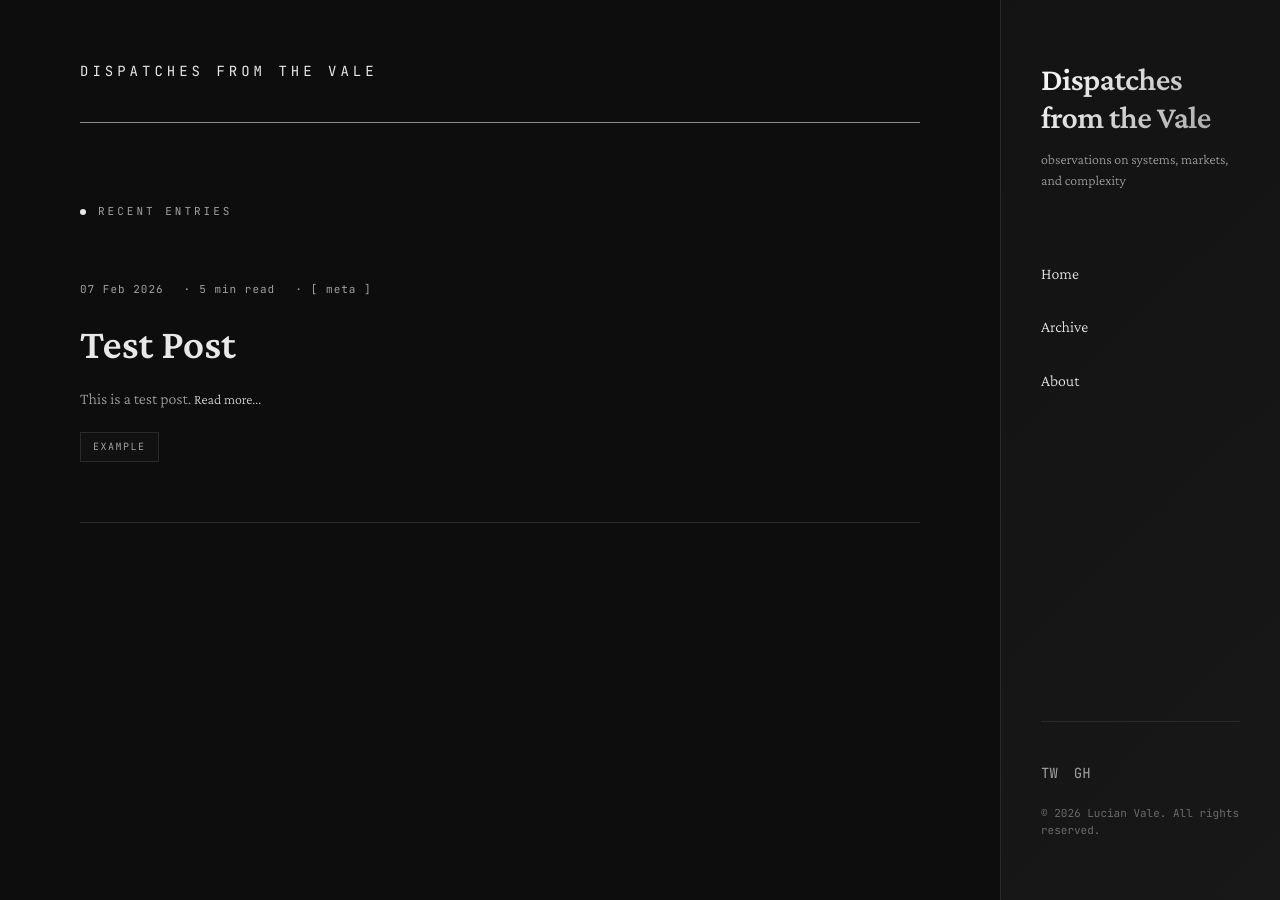
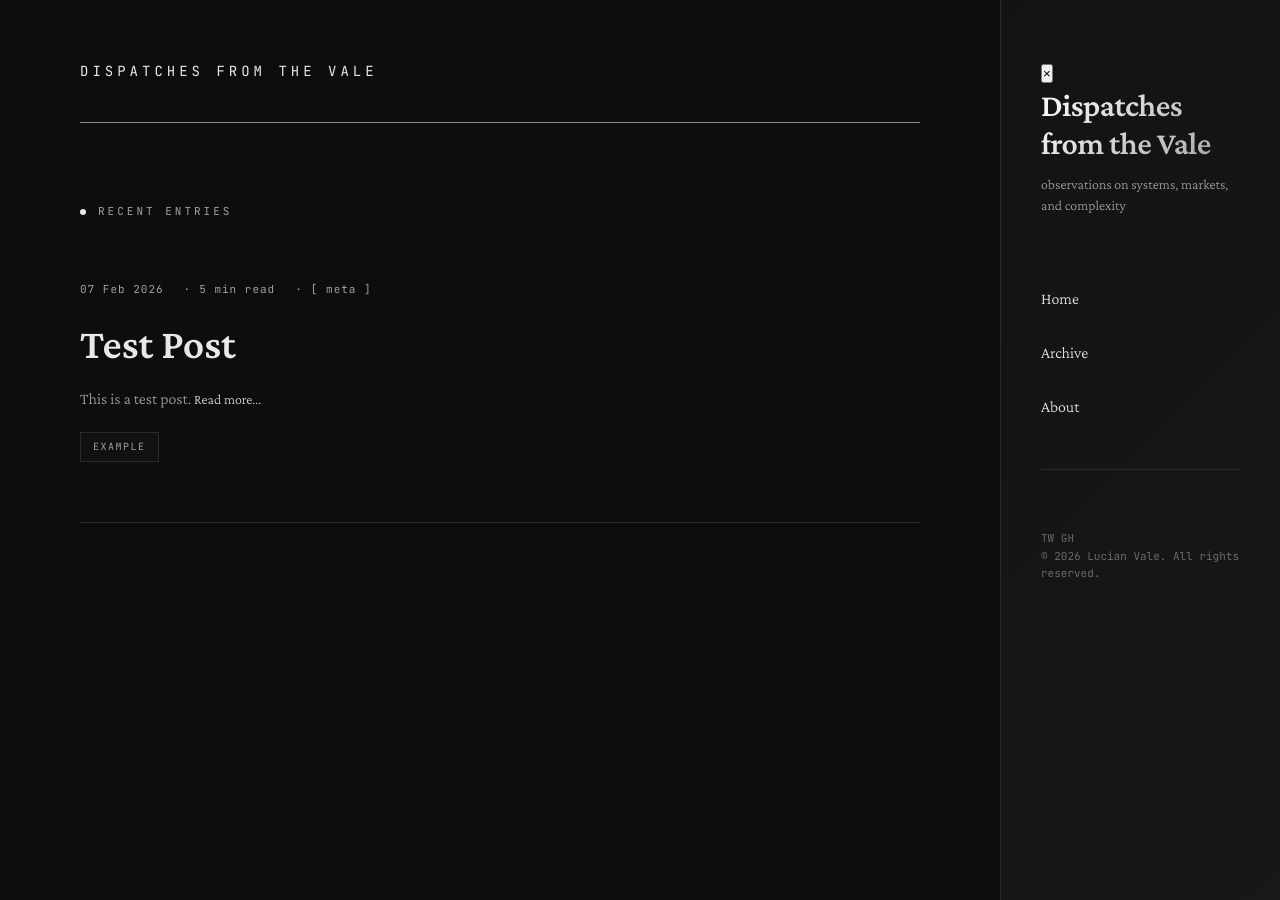
Before and after one commit to valeobserver/dispatches-from-the-vale, a Jekyll site: the page built from index.html, in a window 1280 px wide. Built offline with Jekyll 4.4.1, drawn with Linux system fonts in a browser that asks for light colours.

Commit message:
Update default.html

```diff
--- a/_layouts/default.html
+++ b/_layouts/default.html
@@ -11,30 +11,37 @@
 </head>
 <body>
 
-    <div class="layout">
-        <aside class="sidebar" id="sidebar">
+<div class="sidebar" id="sidebar">
+        <div class="sidebar-inner">
+            <!-- Optional close button inside sidebar -->
+            <button class="close-sidebar" aria-label="Close menu">×</button>
+
             <div class="sidebar-header">
-                <h2 class="sidebar-title"><a href="{{ '/' | relative_url }}">{{ site.title }}</a></h2>
-                <p class="sidebar-subtitle">{{ site.description }}</p>
+                <h2 class="sidebar-title">
+                    <a href="{{ '/' | relative_url }}">{{ site.title }}</a>
+                </h2>
+                <p class="sidebar-subtitle">observations on systems, markets, and complexity</p>
             </div>
 
             <nav>
                 <ul>
                     <li><a href="{{ '/' | relative_url }}">Home</a></li>
-                    <li><a href="{{ '/archive' | relative_url }}">Archive</a></li>
-                    <li><a href="{{ '/about' | relative_url }}">About</a></li>
+                    <li><a href="/archive">Archive</a></li>
+                    <li><a href="/about">About</a></li>
+                    <!-- add more if needed -->
                 </ul>
             </nav>
 
             <div class="social-links">
-                <a href="https://twitter.com/valeobserver" aria-label="Twitter">TW</a>
-                <a href="https://github.com/yourusername" aria-label="GitHub">GH</a>
+                <!-- your existing social links -->
             </div>
 
             <div class="copyright">
-                © 2026 Lucian Vale. All rights reserved.
+                TW GH<br>
+                © {{ 'now' | date: "%Y" }} Lucian Vale. All rights reserved.
             </div>
-        </aside>
+        </div>
+    </div>
 
         <button class="mobile-menu-toggle" id="menuToggle" aria-label="Toggle menu">
             MENU
```
